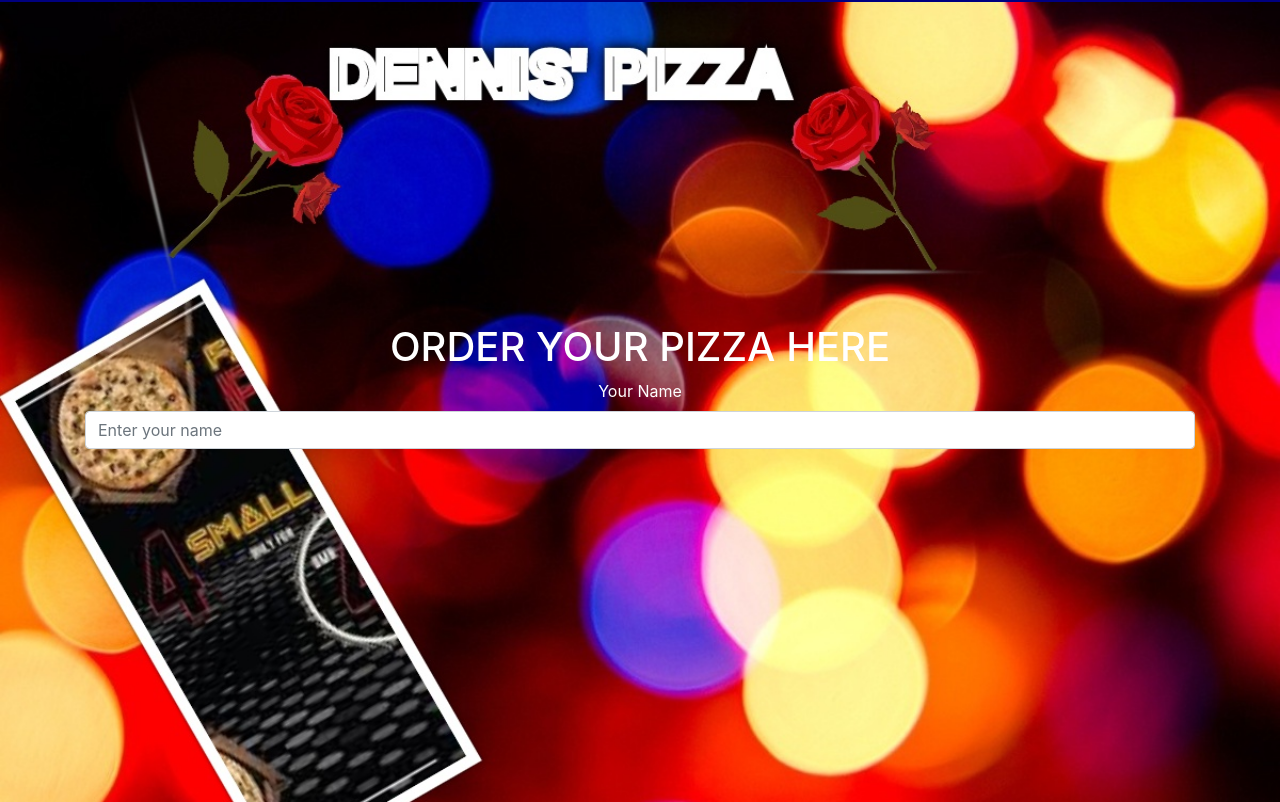
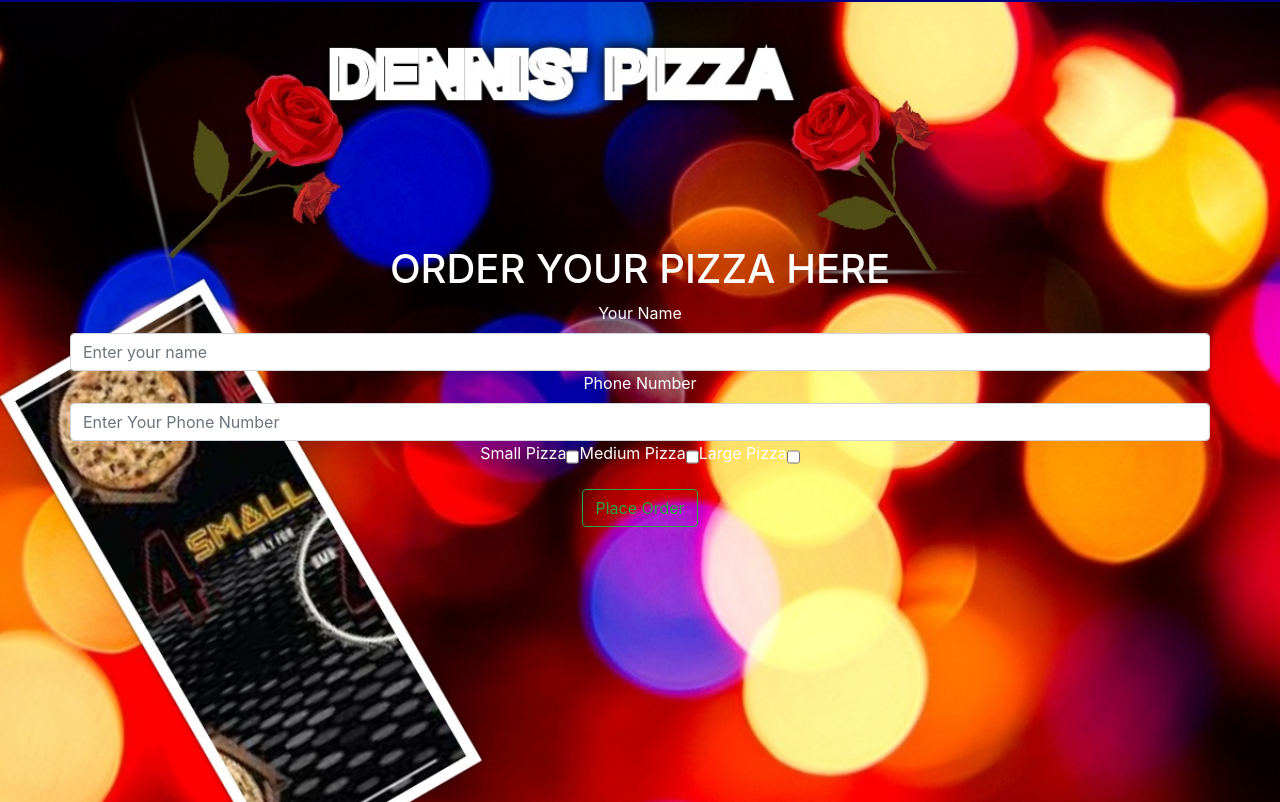
Before and after one commit to DENNIS954/ip4, a plain HTML site: page index.html in a window 1280 px wide. Shown: the part 84-886 px from the top of the page. Drawn offline with Linux system fonts and the light colour scheme.

Commit message:
entry form added

```diff
--- a/index.html
+++ b/index.html
@@ -21,8 +21,19 @@
             <h1>ORDER YOUR PIZZA HERE</h1>
             <div class="container form-group">
                 <form action="#" class="form-group justfy-content-center align-items-center">
+                    <div class="form-group row flex-row justify-content-center">
                     <label for="name">Your Name</label>
                     <input type="text" class="form-control" placeholder="Enter your name">
+                    <label for="number">Phone Number</label>
+                    <input type="text" class="form-control" placeholder="Enter Your Phone Number">
+                    <label for="small">Small Pizza</label>
+                    <input type="checkbox" name="" id="">
+                    <label for="medium">Medium Pizza</label>
+                    <input type="checkbox" name="" id="">
+                    <label for="large">Large Pizza</label>
+                    <input type="checkbox" name="" id="">
+                    </div>
+                   <button type="" class="btn btn-outline-success">Place Order</button>
                 </form>
 
             </div>
```
